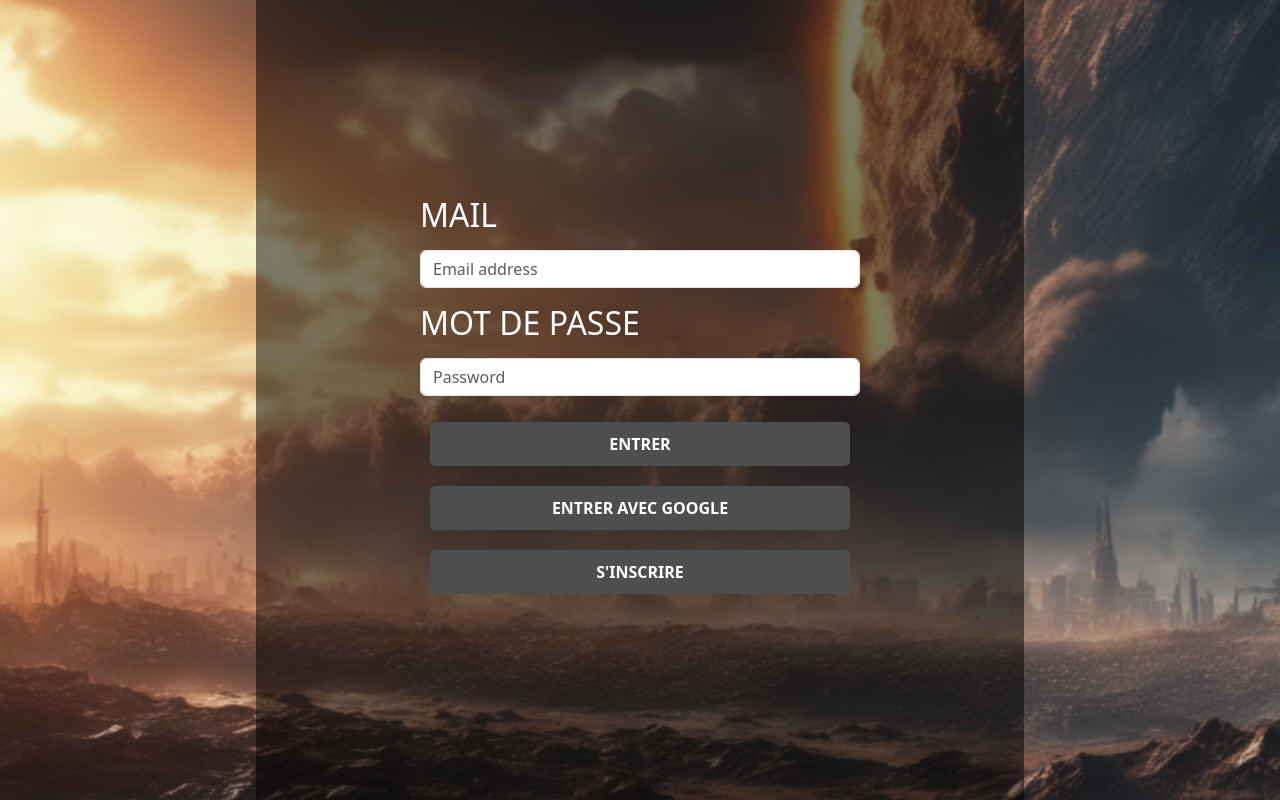
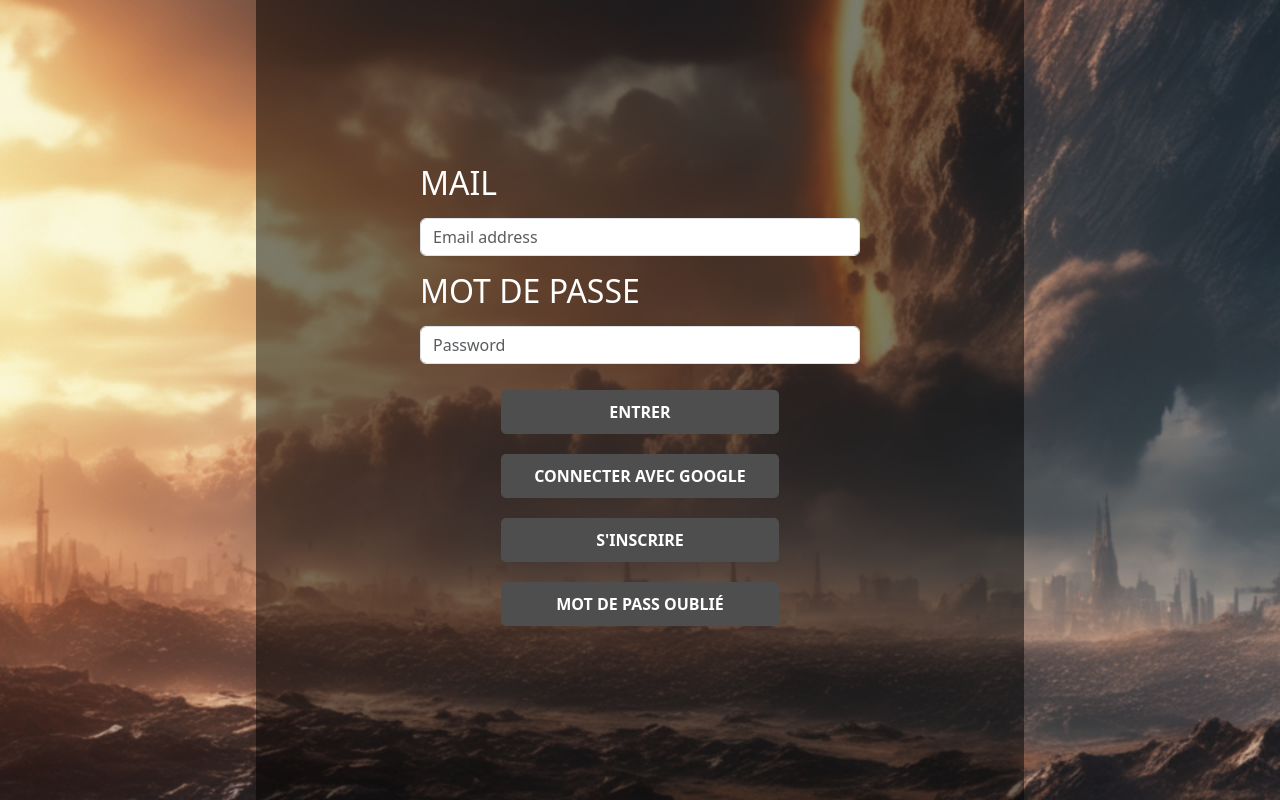
Before and after one commit to wehddn/jeux-des-dieux, a React (Create React App) app: page / in a window 1280 px wide. Built offline with nearby package versions, Linux system fonts and the light colour scheme; no server answers.

Commit message:
добавлн boxicon изменены стили кнопок

```diff
--- a/package.json
+++ b/package.json
@@ -7,6 +7,7 @@
     "@testing-library/react": "^13.4.0",
     "@testing-library/user-event": "^13.5.0",
     "bootstrap": "^5.3.3",
+    "boxicons": "^2.1.4",
     "firebase": "^10.11.1",
     "react": "^18.2.0",
     "react-bootstrap": "^2.10.2",
--- a/public/index.html
+++ b/public/index.html
@@ -24,6 +24,8 @@
       work correctly both with client-side routing and a non-root public URL.
       Learn how to configure a non-root public URL by running `npm run build`.
     -->
+    <link rel="stylesheet" href="https://cdn.jsdelivr.net/npm/boxicons/css/boxicons.min.css">
+
     <title>React App</title>
   </head>
   <body>
--- a/src/App.css
+++ b/src/App.css
@@ -35,6 +35,7 @@
 }
 
 .button-custom {
+  width: 60%;
   font-size: 16px;
   font-weight: bold;
   background-color: #4f4e4e;
--- a/src/pages/page_auth/Login.js
+++ b/src/pages/page_auth/Login.js
@@ -45,6 +45,10 @@ const Login = () => {
     navigate("/signup");
   };
 
+  const newPassword = () => {
+    navigate("/#");
+  };
+
   return (
     <>
       <div className="p-4 d-flex justify-content-center align-items-center row">
@@ -71,15 +75,14 @@ const Login = () => {
             />
           </Form.Group>
 
-          <div className="d-grid gap-2">
+          <div className="d-flex justify-content-center align-items-center row">
             <Button variant="primary" type="Submit" className="button-custom">ENTRER</Button>
           </div>
         </Form>
-        <div className="d-grid gap-2">
-          <Button variant="primary" className="button-custom" onClick={handleGoogleSignIn}>ENTRER AVEC GOOGLE</Button>
-        </div>
-        <div className="d-grid gap-2">
+        <div className="d-flex justify-content-center align-items-center row" style={{ padding: 0 }}>
+          <Button variant="primary" className="button-custom" onClick={handleGoogleSignIn}>CONNECTER AVEC GOOGLE</Button>
           <Button variant="primary" className="button-custom" onClick={handleForgotPassword}>S'INSCRIRE</Button>
+          <Button variant="primary" className="button-custom" onClick={newPassword}>MOT DE PASS OUBLIÉ</Button>
         </div>
       </div>
     </>
--- a/src/pages/page_auth/Signup.js
+++ b/src/pages/page_auth/Signup.js
@@ -49,11 +49,11 @@ const Signup = () => {
             />
           </Form.Group>
 
-          <div className="d-grid gap-2">
+          <div className="d-flex justify-content-center align-items-center row">
             <Button variant="primary" type="Submit" className="button-custom">S'INSCIRE</Button>
           </div>
         </Form>
-        <div className="d-grid gap-2">
+        <div className="d-flex justify-content-center align-items-center row">
           <Button variant="primary" className="button-custom" onClick={goToLogin}>ENTRÉE</Button>
         </div>
       </div>
--- a/src/pages/page_auth/VerifyPage.js
+++ b/src/pages/page_auth/VerifyPage.js
@@ -32,12 +32,8 @@ const VerifyPage = () => {
       <p>
         If you haven't received the email, please check your spam folder. If you need further assistance, please <Link to="/contact">contact us</Link>.
       </p>
-      <div className="d-grid gap-2">
-
-      <Button variant="primary" onClick={handleLogout}>
-        Log out
-      </Button>
-
+      <div className="d-flex justify-content-center align-items-center row">
+        <Button variant="primary" className="button-custom" onClick={handleLogout}>DÉCONNECTER</Button>
       </div>
     </div>
   );
```
